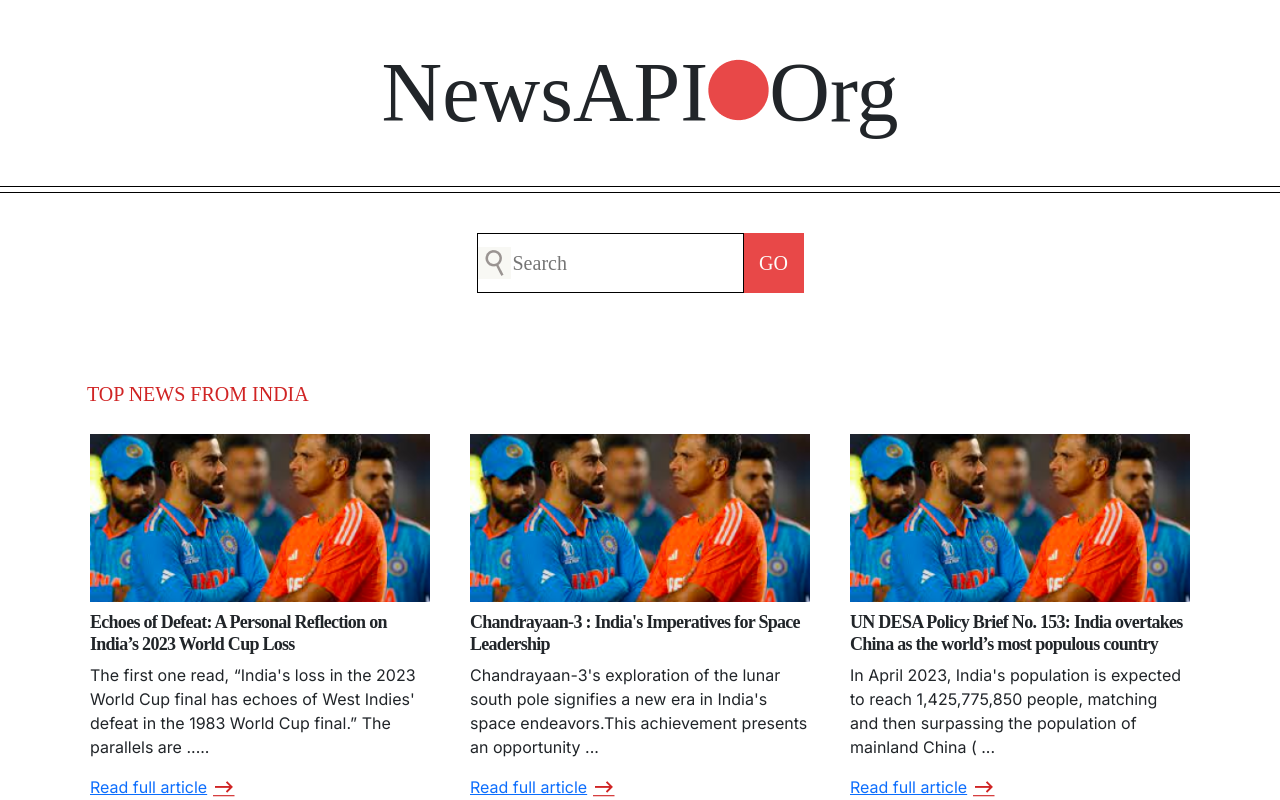
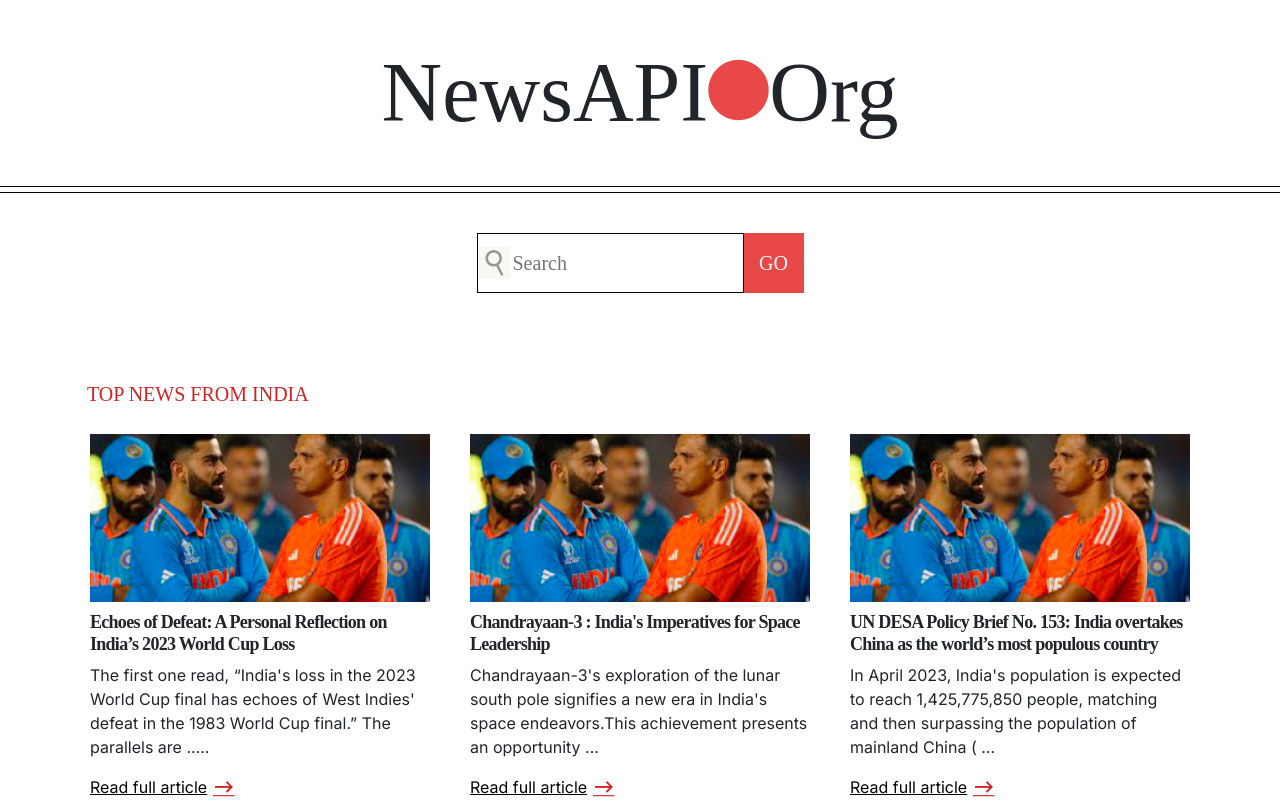
Before and after one commit to KumbharkarSrushti/news_article, a Next.js app: page / in a window 1280 px wide. Shown: the top 800 px of the page. Built offline with nearby package versions, Linux system fonts and the light colour scheme; no server answers; a web font is replaced by a local one.

Commit message:
hardcode props

```diff
--- a/app/ArticleColumn.js
+++ /dev/null
@@ -1,39 +0,0 @@
-const NewsItem = ({ articles }) => {
-  return(
-    <div className="col-12 col-lg-4 box">
-      <img className="IMGNEWS" src={articles.img} alt="png" />
-      <h2 className="head">{articles.title}</h2>
-      <p className="para">{articles.description}</p>
-      <a href={articles.url}>Read full article</a>
-      <span><img className="arrow" src={articles.Image} alt="arrow"/></span>
-    </div>
-  )
-}
-export default NewsItem;
-
-
-
-
-
-
-
-
-
-
-// const NewsItem = ({ articles }) => {
-//     const groupItems = [];
-//     for (let i = 0; i < articles.length; i += 1) {
-//         groupItems.push(
-//           <div className="col-12 col-lg-4 box">
-//             <img className="IMGNEWS" src={articles.img} alt="png" />
-//             <h2 className="head">{articles.title}</h2>
-//             <p className="para">{articles.description}</p>
-//             <a href={articles.url}>Read full article</a>
-//             <span><img className="arrow" src={articles.Image} alt="arrow" /></span>
-//           </div>
-//         );
-//       }
-//   return groupItems;
-// };
-
-// export default NewsItem;
--- /dev/null
+++ b/app/NewsItem.js
@@ -0,0 +1,12 @@
+const NewsItem = ({ articles }) => {
+  return(
+    <div className="col-12 col-lg-4 box">
+      <img className="IMGNEWS" src={articles.img} alt="png" />
+      <h2 className="head">{articles.title}</h2>
+      <p className="para">{articles.description}</p>
+      <a className="read_article" href={articles.url}>Read full article</a>
+      <span><img className="arrow" src={articles.Image} alt="arrow"/></span>
+    </div>
+  )
+}
+export default NewsItem;
--- a/app/globals.css
+++ b/app/globals.css
@@ -139,3 +139,7 @@ button{
     margin-bottom: 3px;
   }
 }
+
+.read_article{
+  color:black;
+}
--- a/app/grid.js
+++ b/app/grid.js
@@ -1,4 +1,4 @@
-import NewsItem from "./ArticleColumn";
+import NewsItem from "./NewsItem.js";
 import articles from "./data";
 
 const Grid = () => {
```
